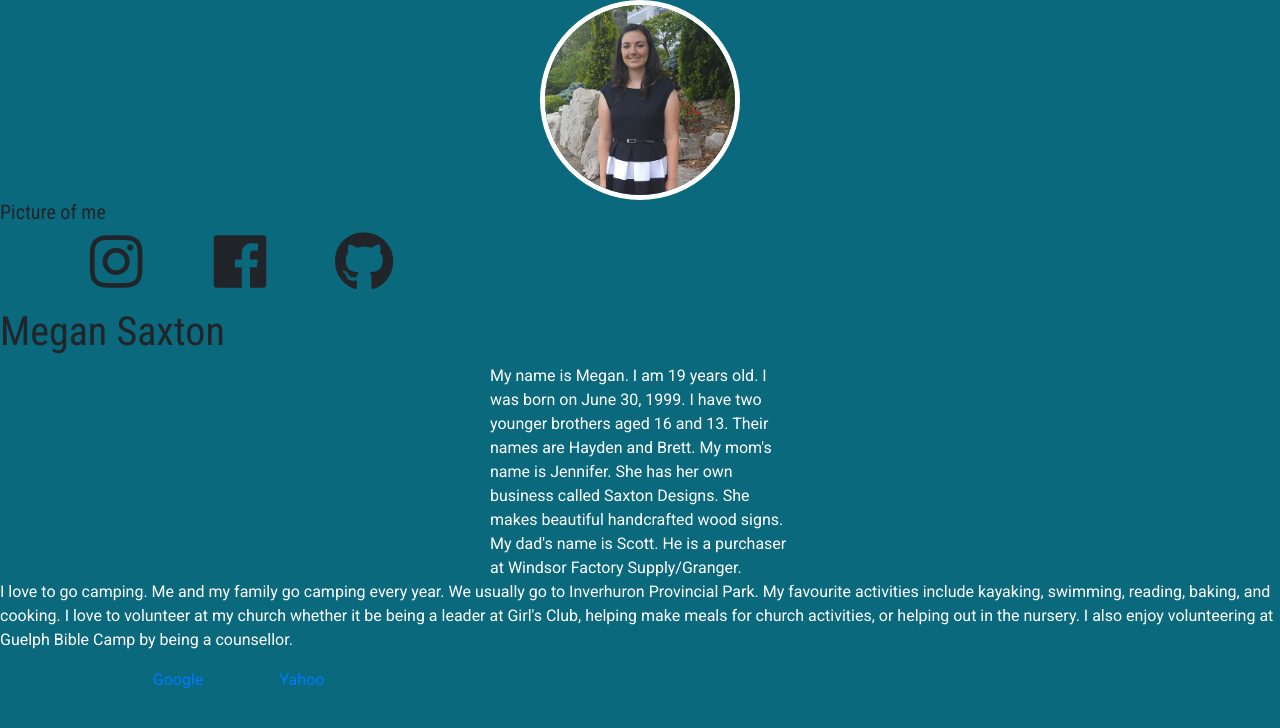
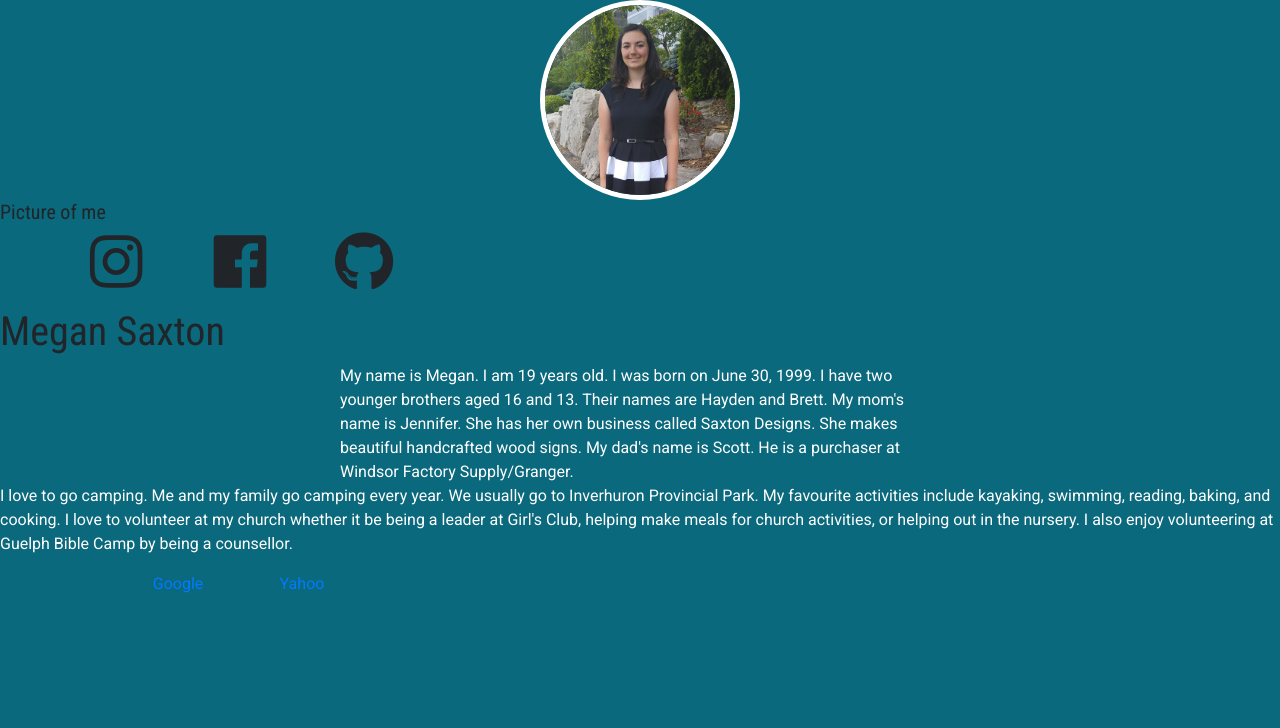
Before and after one commit to Megan37/my-site, a Jekyll site: the page built from index.html, in a window 1280 px wide. Shown: the top 728 px of the page. Built offline with Jekyll 4.4.1, drawn with Linux system fonts in a browser that asks for light colours; nearby versions of some CDN libraries.

Commit message:
Update main.scss

```diff
--- a/assets/css/main.scss
+++ b/assets/css/main.scss
@@ -44,7 +44,7 @@ p {
 .white-copy{
     margin: 0 auto;
     color: white;
-    width: 300px;
+    width: 600px;
 }
 
 // #content-wrapper{
```
